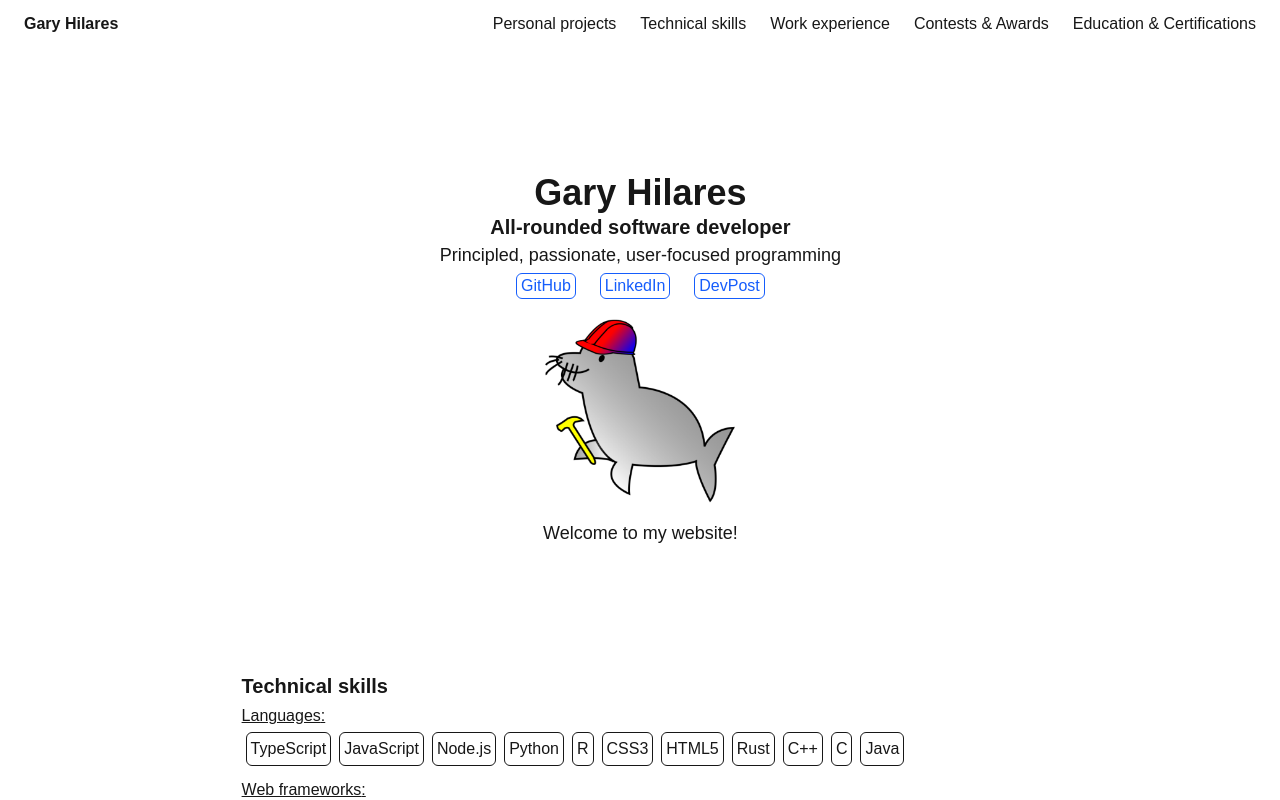
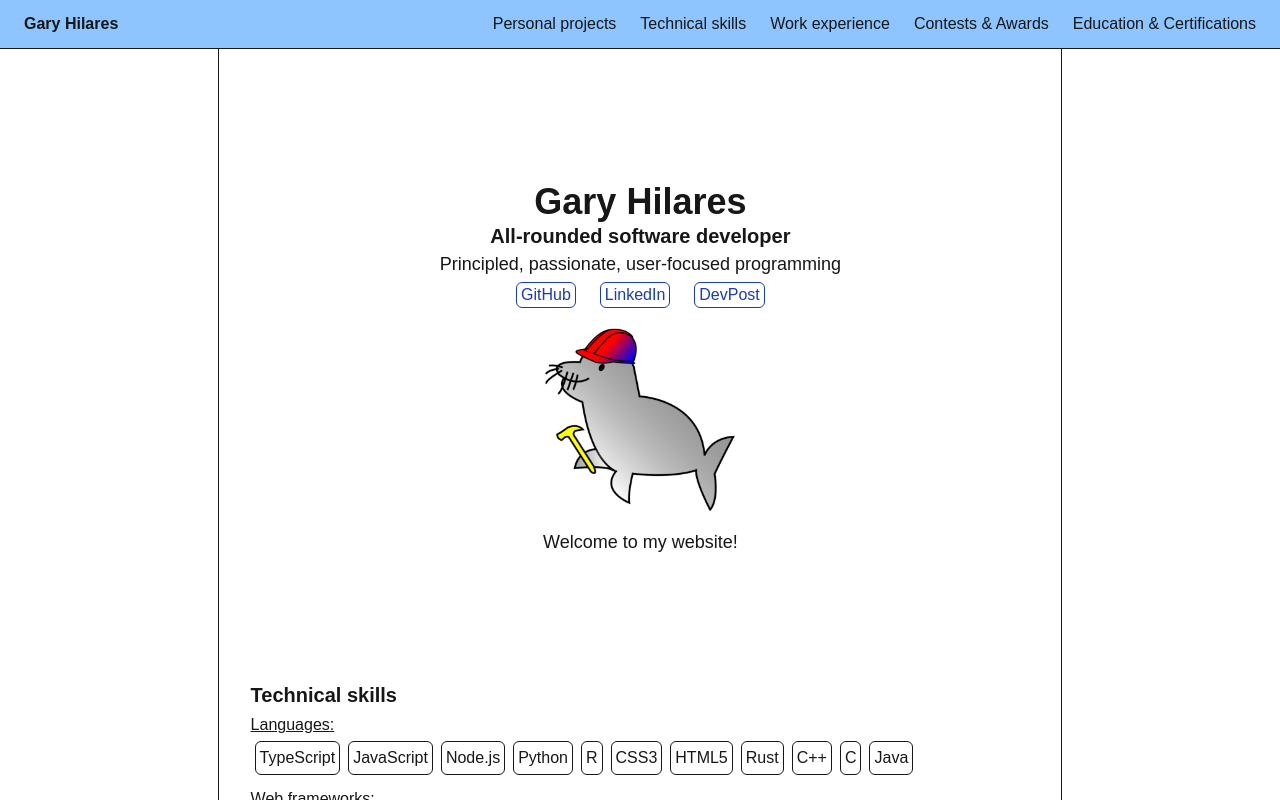
Before and after one commit to GaryHilares/Personal-Website, a Next.js app: page / in a window 1280 px wide. Shown: the top 800 px of the page. Built offline with nearby package versions, Linux system fonts and the light colour scheme.

Commit message:
Added backgrounds, borders and hover text color

```diff
--- a/src/app/page.tsx
+++ b/src/app/page.tsx
@@ -8,14 +8,14 @@ interface LinkData {
 
 function NavBar({ links }: { links: Array<LinkData> }) {
   return (
-    <header>
+    <header className="bg-blue-300 border-b-1 border-solid">
       <div className="overflow-auto mx-3">
         <h1 className="font-bold inline-block m-3">Gary Hilares</h1>
         <ul className="float-right">
           {links.map((link, idx) => (
             <li
               key={idx}
-              className="inline-block m-3 hover:text-blue-600 transition-colors"
+              className="inline-block m-3 hover:text-blue-800 transition-colors"
             >
               <a href={link.url}>{link.text}</a>
             </li>
@@ -51,7 +51,7 @@ function Hero({
           {links.map((link, idx) => (
             <li
               key={idx}
-              className="inline-block my-1 mx-3 px-1 border-1 rounded-md text-blue-600 hover:text-white hover:bg-blue-600 transition-colors"
+              className="inline-block my-1 mx-3 px-1 border-1 rounded-md text-blue-800 hover:text-white hover:bg-blue-800 transition-colors"
             >
               <a href={link.url}>{link.text}</a>
             </li>
@@ -114,7 +114,7 @@ function ProjectCard({
       <p className="underline">Links:</p>
       <a
         href={url}
-        className="inline-block border-1 rounded-md px-1 text-blue-600 hover:text-white hover:bg-blue-600 transition-colors"
+        className="inline-block border-1 rounded-md px-1 text-blue-800 hover:text-white hover:bg-blue-800 transition-colors"
       >
         GitHub
       </a>
@@ -192,13 +192,17 @@ export default function Home() {
           { text: "Education & Certifications", url: `#${educationId}` },
         ]}
       />
-      <main className="p-3 md:w-[66%] m-auto">
-        <article>
+      <main
+        className={
+          'bg-[url("/img/rocket-striving.png")] bg-blend-multiply bg-size-[50px] bg-white'
+        }
+      >
+        <article className="p-5 md:w-[66%] m-auto bg-white border-solid border-x-1">
           <Hero
             title="Gary Hilares"
             subtitle="All-rounded software developer"
             subsubtitle="Principled, passionate, user-focused programming"
-            src="img/rocket-striving.png"
+            src="/img/rocket-striving.png"
             links={[
               { text: "GitHub", url: "https://github.com/GaryHilares" },
               {
```
